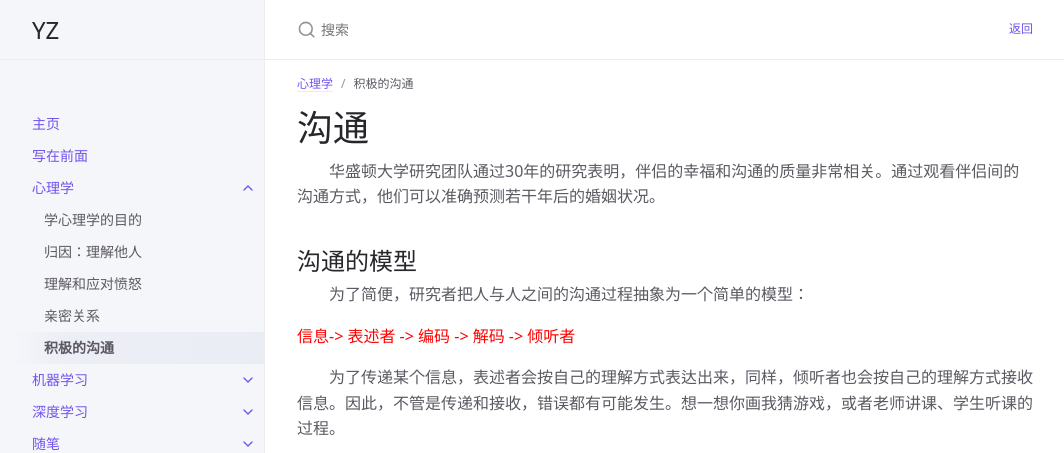
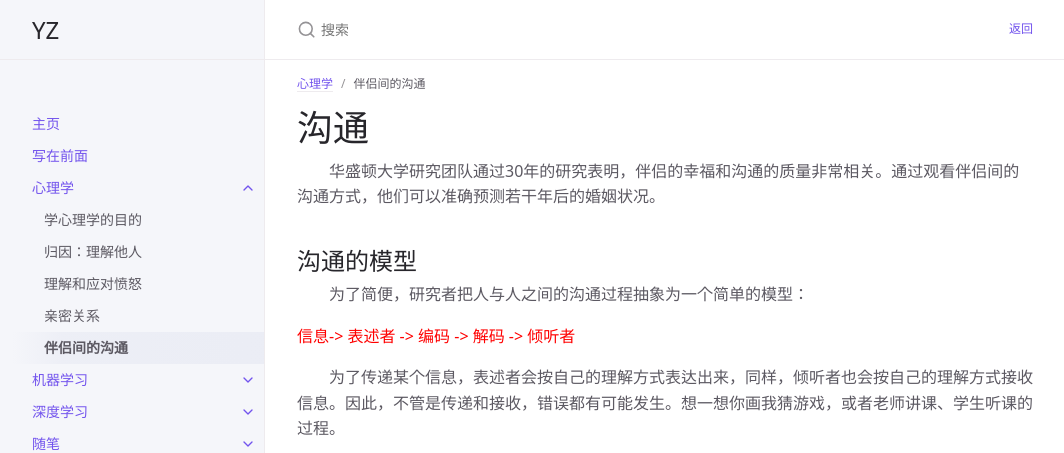
Before and after one commit to yz14/main, a Jekyll site: the page built from docs/psy/5.md, in a window 1280 px wide and 900 px high. Shown: the top 453 px of the window, without its empty margins (107-1171 px from the left). Built offline with Jekyll 4.4.1, drawn with Linux system fonts in a browser that asks for light colours.

Commit message:
Update 5.md

```diff
--- a/docs/psy/5.md
+++ b/docs/psy/5.md
@@ -1,6 +1,6 @@
 ---
 layout: default
-title: 积极的沟通
+title: 伴侣间的沟通
 parent: 心理学
 nav_order: 5
 ---
```
